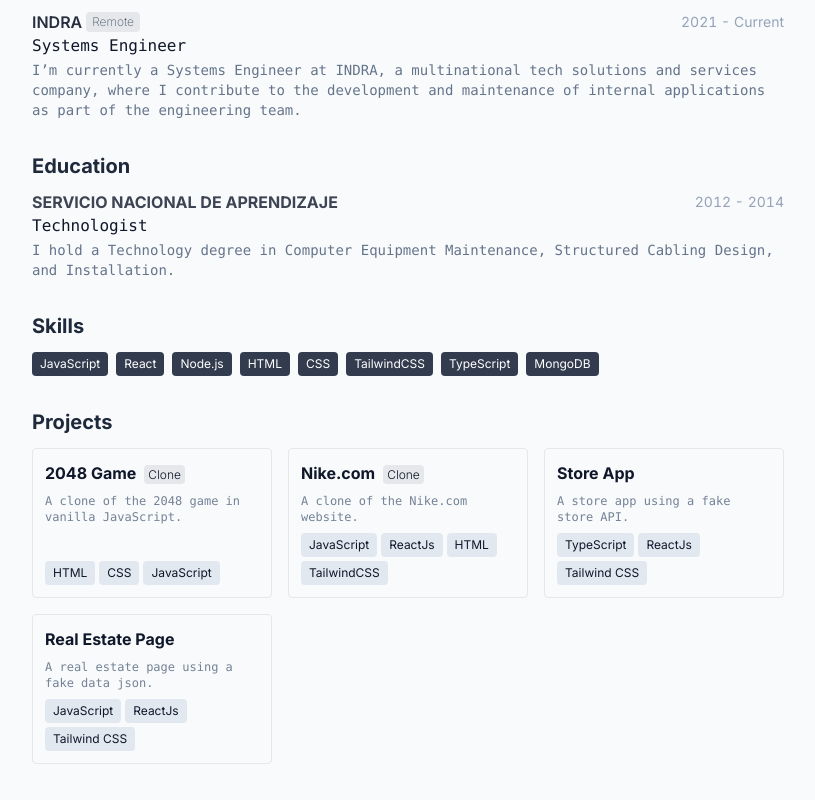
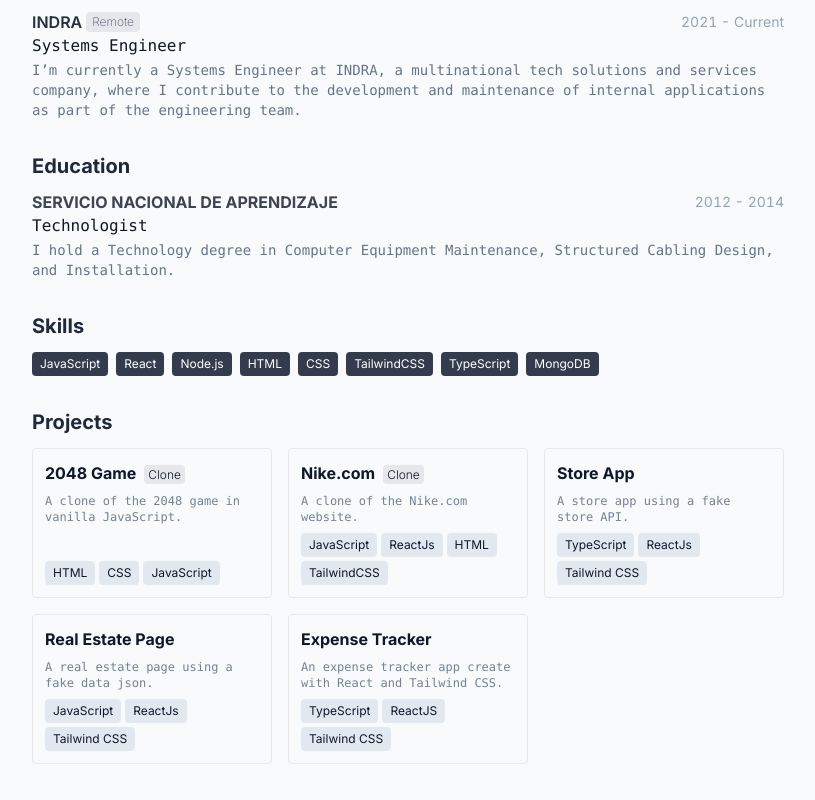
Before and after one commit to diegomillandev/cv, a React (Vite) app: page / in a window 1280 px wide. Shown: the part 446-1246 px from the top of the page, without its empty margins (232-1047 px from the left). Built offline with nearby package versions, Linux system fonts and the light colour scheme.

Commit message:
Add new app react

```diff
--- a/src/App.tsx
+++ b/src/App.tsx
@@ -282,6 +282,31 @@ export const App = () => {
                 </span>
               </div>
             </div>
+            <div className="border p-3 flex flex-col gap-y-2 rounded">
+              <h3 className="text-slate-900 font-bold">
+                <a
+                  href="https://expense-tracker-millandev.netlify.app/"
+                  target="_blank"
+                  className="hover:underline"
+                >
+                  Expense Tracker
+                </a>
+              </h3>
+              <p className="text-slate-500/90 font-mono text-xs">
+                An expense tracker app create with React and Tailwind CSS.
+              </p>
+              <div className="flex flex-wrap gap-1">
+                <span className="bg-slate-200 text-slate-900 text-xs py-1 px-2 rounded">
+                  TypeScript
+                </span>
+                <span className="bg-slate-200 text-slate-900 text-xs py-1 px-2 rounded">
+                  ReactJS
+                </span>
+                <span className="bg-slate-200 text-slate-900 text-xs py-1 px-2 rounded">
+                  Tailwind CSS
+                </span>
+              </div>
+            </div>
           </div>
         </section>
       </div>
```
